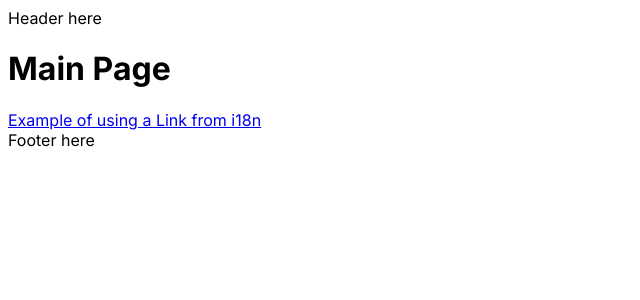
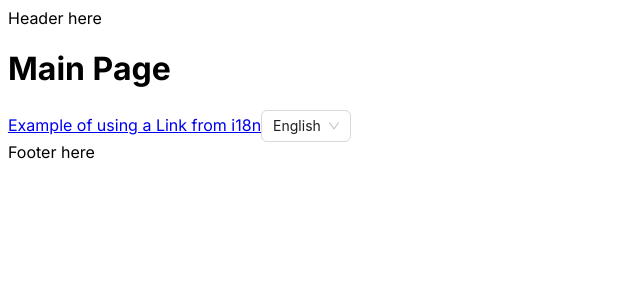
Before and after one commit to AngelinaBz/rest-client-app, a Next.js app: page /en in a window 1280 px wide. Shown: the top 300 px of the page, without its empty margins (0-640 px from the left). Built offline with nearby package versions, Linux system fonts and the light colour scheme; what @ant-design/nextjs-registry would draw is missing.

Commit message:
feat: add locale switcher

```diff
--- a/messages/en.json
+++ b/messages/en.json
@@ -2,5 +2,8 @@
   "MainPage": {
     "title": "Main Page",
     "link": "Example of using a Link from i18n"
+  },
+  "LocaleSwitcher": {
+    "locale": "{locale, select, ru {Russian} en {English} other {Other}}"
   }
 }
--- a/messages/ru.json
+++ b/messages/ru.json
@@ -2,5 +2,8 @@
   "MainPage": {
     "title": "Главная страница",
     "link": "Пример использования Link из i18n"
+  },
+  "LocaleSwitcher": {
+    "locale": "{locale, select, ru {Русский} en {Английский} other {Другой}}"
   }
 }
--- a/src/app/[locale]/page.tsx
+++ b/src/app/[locale]/page.tsx
@@ -1,6 +1,7 @@
 import { useTranslations } from 'next-intl';
 import { Link } from '@/i18n/navigation';
 import { Routes } from '@/types/routes';
+import LocaleSwitcher from '@/components/locale-switcher/locale-switcher';
 
 export default function MainPage() {
   const t = useTranslations('MainPage');
@@ -8,6 +9,7 @@ export default function MainPage() {
     <div>
       <h1>{t('title')}</h1>
       <Link href={Routes.MAIN}>{t('link')}</Link>
+      <LocaleSwitcher />
     </div>
   );
 }
--- /dev/null
+++ b/src/components/locale-switcher/locale-switcher.tsx
@@ -0,0 +1,37 @@
+'use client';
+
+import { useTransition } from 'react';
+import { Locale, useLocale, useTranslations } from 'next-intl';
+import { Select } from 'antd';
+import { usePathname, useRouter } from '@/i18n/navigation';
+import { routing } from '@/i18n/routing';
+
+const LocaleSwitcher = () => {
+  const t = useTranslations('LocaleSwitcher');
+  const locale = useLocale();
+  const router = useRouter();
+  const [isPending, startTransition] = useTransition();
+  const pathname = usePathname();
+
+  const options = routing.locales.map((cur) => ({
+    value: cur,
+    label: t('locale', { locale: cur }),
+  }));
+
+  const onSelectChange = (nextLocale: Locale) => {
+    startTransition(() => {
+      router.replace(pathname, { locale: nextLocale });
+    });
+  };
+
+  return (
+    <Select
+      defaultValue={locale}
+      disabled={isPending}
+      onChange={onSelectChange}
+      options={options}
+    />
+  );
+};
+
+export default LocaleSwitcher;
--- a/src/i18n/request.ts
+++ b/src/i18n/request.ts
@@ -3,15 +3,22 @@ import { hasLocale } from 'next-intl';
 import { routing } from './routing';
 
 const requestConfig = getRequestConfig(async ({ requestLocale }) => {
+  try {
     const requested = await requestLocale;
     const locale = hasLocale(routing.locales, requested)
       ? requested
       : routing.defaultLocale;
-
     return {
       locale,
       messages: (await import(`../../messages/${locale}.json`)).default,
     };
+  } catch (error) {
+    console.error('Error with app', error);
+    return {
+      locale: routing.defaultLocale,
+      messages: {},
+    };
+  }
 });
 
 export default requestConfig;
```
Also changed, not shown: src/types/index.ts (+5 -3 lines). Lines whose indentation alone changed are shown as unchanged.
